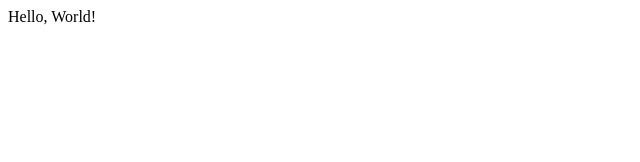
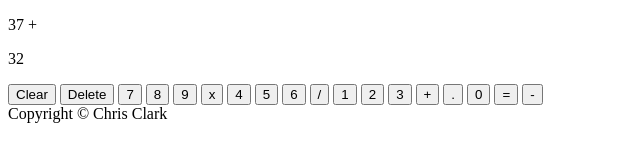
Before and after one commit to ChrisThinkful/Calculator, a plain HTML site: page index.html in a window 1280 px wide. Shown: the whole page, without its empty margins (0-640 px from the left). Drawn offline with Linux system fonts and the light colour scheme.

Commit message:
Building out the calculator
Here I am building the structure of what will become the calculator.

The screen to display numbers and operands

Clear and Delete buttons

Number buttons

Operand buttons

```diff
--- a/index.html
+++ b/index.html
@@ -8,6 +8,35 @@
     <title>Calculator</title>
 </head>
 <body>
-    Hello, World!
+    <div class="main">
+        <div class="calculator">
+            <div class="display">
+                <p id="history">37 +</p>
+                <p id="current">32</p>
+            </div>
+            <div class="button__grid">
+                <button id="clear">Clear</button>
+                <button id="delete">Delete</button>
+                <button class='number__btn' id="7">7</button>
+                <button class='number__btn' id="8">8</button>
+                <button class='number__btn' id="9">9</button>
+                <button class='operator__btn' id="multiply">x</button>
+                <button class='number__btn' id="4">4</button>
+                <button class='number__btn' id="5">5</button>
+                <button class='number__btn' id="6">6</button>
+                <button class='operator__btn' id="divide">/</button>
+                <button class='number__btn' id="1">1</button>
+                <button class='number__btn' id="2">2</button>
+                <button class='number__btn' id="3">3</button>
+                <button class='operator__btn' id="add">+</button>
+                <button class='number__btn' id="decimal">.</button>
+                <button class='number__btn' id="0">0</button>
+                <button class='equal__btn' id="equal">=</button>
+                <button class='operator__btn' id="subtract">-</button>
+            </div>
+        </div>
+    </div>
+    <footer>Copyright &copy; Chris Clark</footer>
+    <script src="calculator.js" defer></script>
 </body>
 </html>
```
